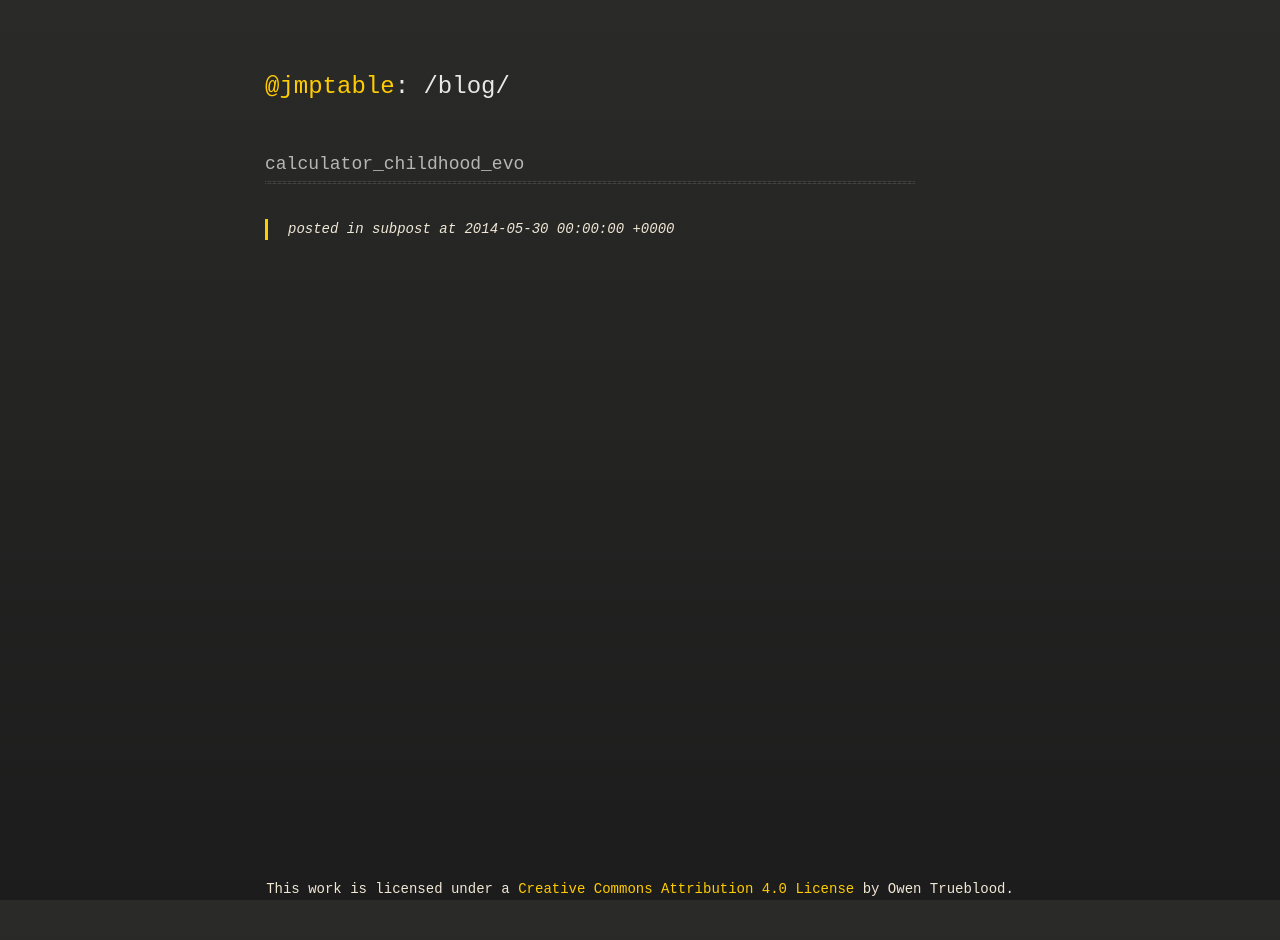
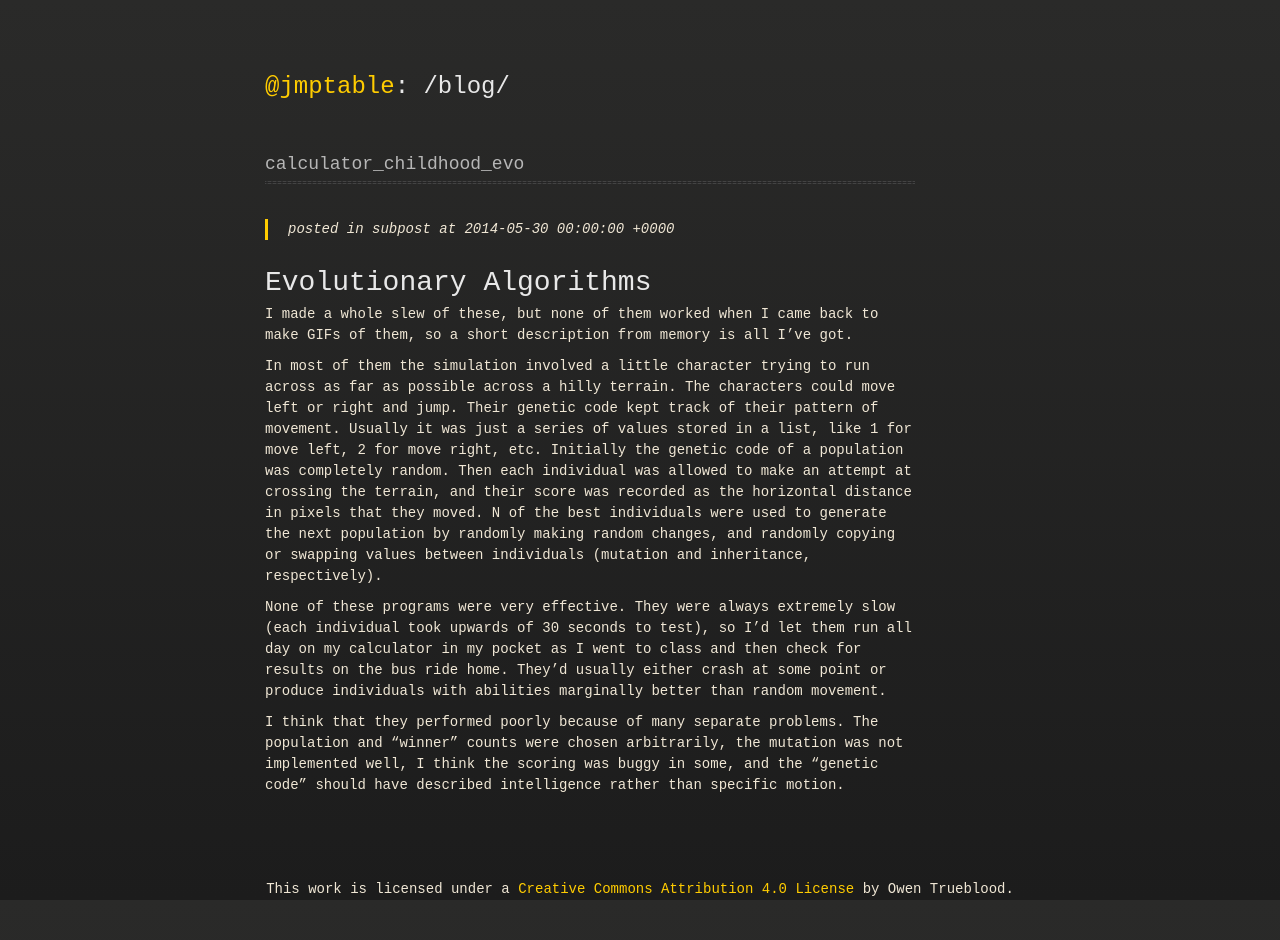
Before and after one commit to jmpinit/old-blog, a Jekyll site: the page built from _posts/2014-05-30-calculator_childhood_evo.md, in a window 1280 px wide. Built offline with Jekyll 4.4.1, drawn with Linux system fonts in a browser that asks for light colours.

Commit message:
Description of programs for lack of GIFs.

```diff
--- a/_posts/2014-05-30-calculator_childhood_evo.md
+++ b/_posts/2014-05-30-calculator_childhood_evo.md
@@ -5,3 +5,14 @@ description: ""
 category: "subpost"
 tags: []
 ---
+
+Evolutionary Algorithms
+=======================
+
+I made a whole slew of these, but none of them worked when I came back to make GIFs of them, so a short description from memory is all I've got.
+
+In most of them the simulation involved a little character trying to run across as far as possible across a hilly terrain. The characters could move left or right and jump. Their genetic code kept track of their pattern of movement. Usually it was just a series of values stored in a list, like 1 for move left, 2 for move right, etc. Initially the genetic code of a population was completely random. Then each individual was allowed to make an attempt at crossing the terrain, and their score was recorded as the horizontal distance in pixels that they moved. N of the best individuals were used to generate the next population by randomly making random changes, and randomly copying or swapping values between individuals (mutation and inheritance, respectively).
+
+None of these programs were very effective. They were always extremely slow (each individual took upwards of 30 seconds to test), so I'd let them run all day on my calculator in my pocket as I went to class and then check for results on the bus ride home. They'd usually either crash at some point or produce individuals with abilities marginally better than random movement.
+
+I think that they performed poorly because of many separate problems. The population and "winner" counts were chosen arbitrarily, the mutation was not implemented well, I think the scoring was buggy in some, and the "genetic code" should have described intelligence rather than specific motion.
```
